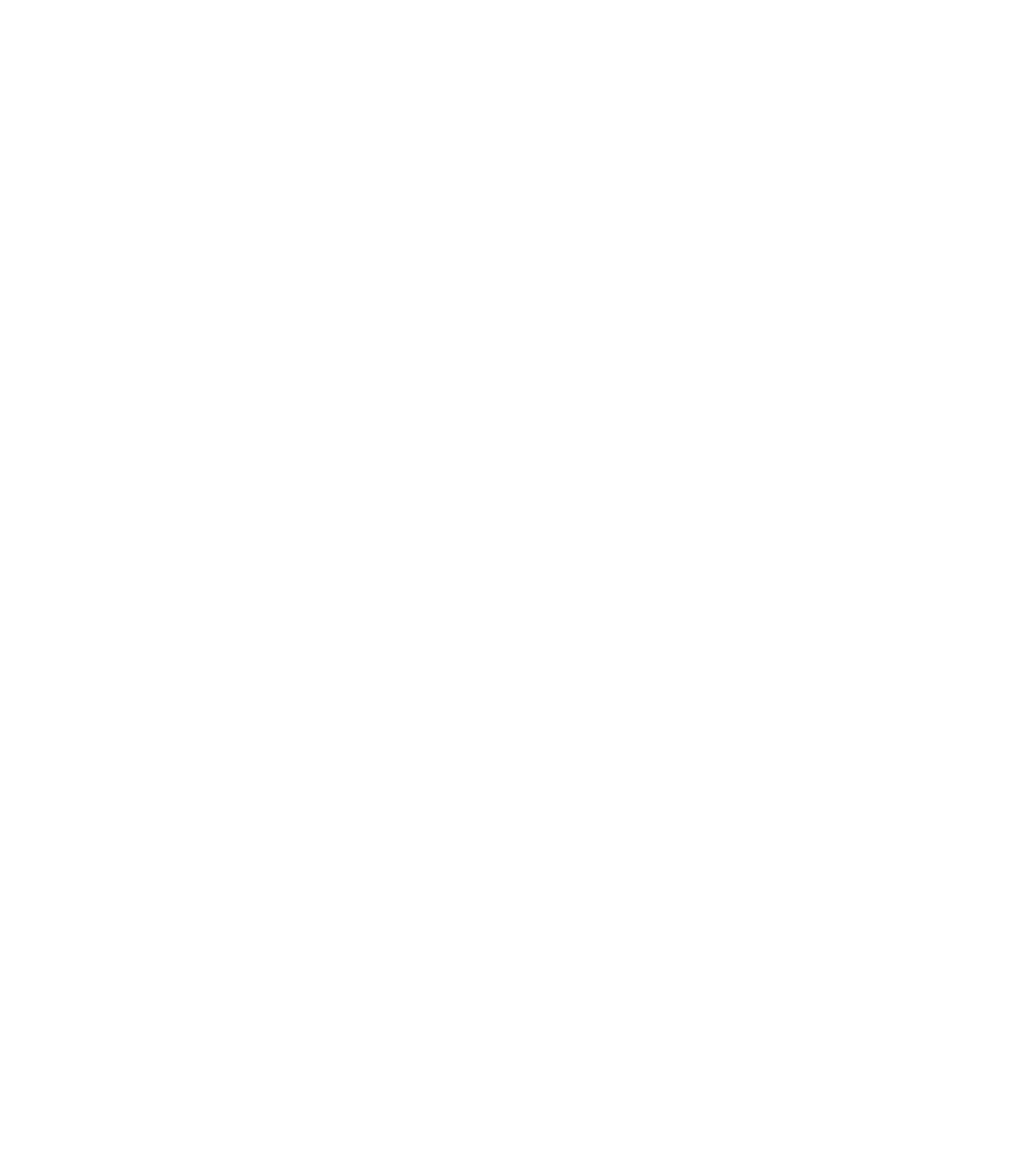
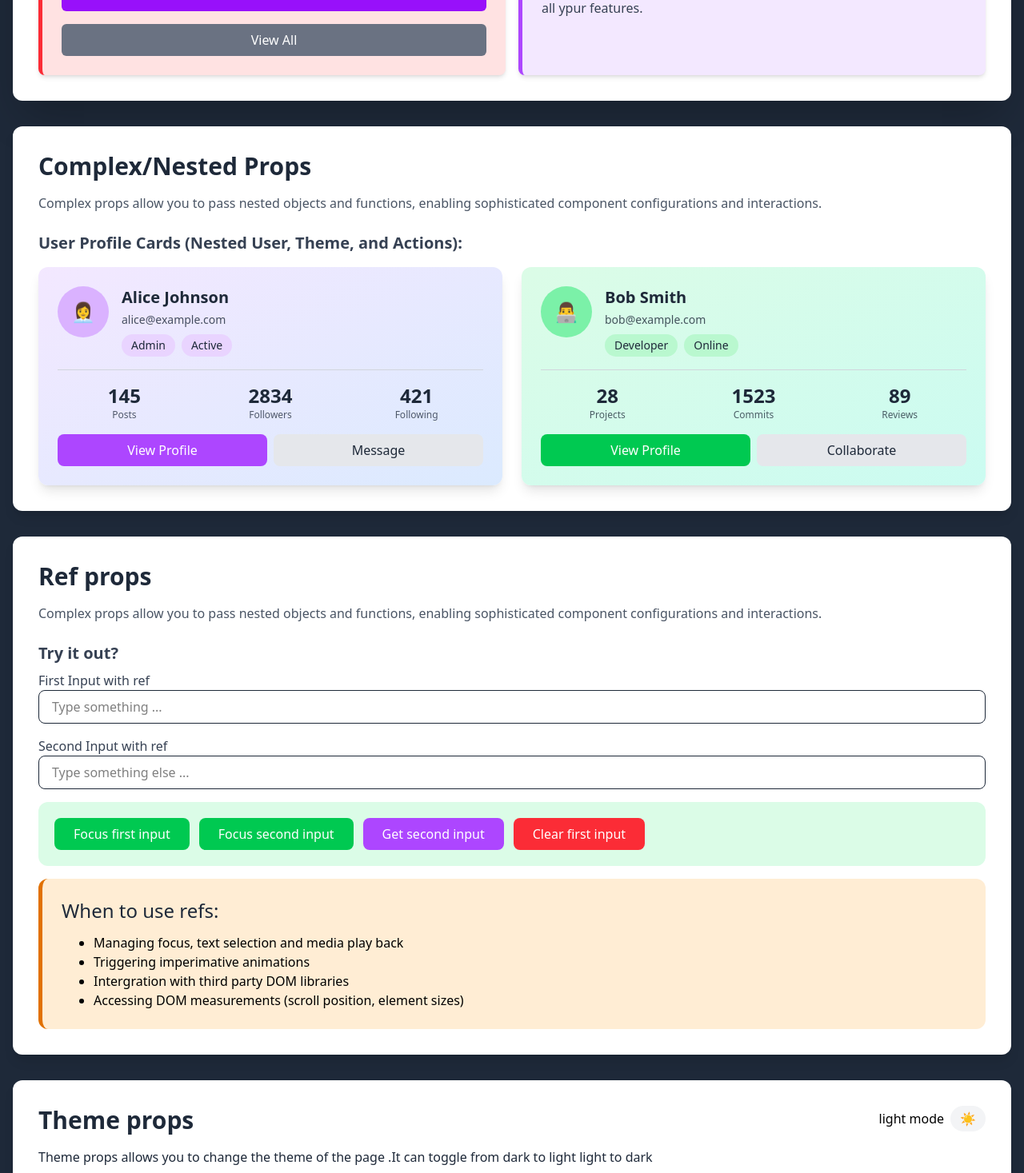
Before and after one commit to shailesh-00git/react-2026, a React (Vite) app in the folder 09-advance-prop-and-comp/: page / in a window 1280 px wide. Shown: the part 1330-2797 px from the top of the page at 80% size. Before the commit the page ends 800 px from the top, so only its background shows below. Built offline with nearby package versions, Linux system fonts and the light colour scheme.

Commit message:
theme prop, context api, custom hooks

```diff
--- a/09-advance-prop-and-comp/src/App.jsx
+++ b/09-advance-prop-and-comp/src/App.jsx
@@ -8,9 +8,9 @@
 function Navigation() {
   const sections = [
     { id: "basic", label: "Basic Props", icon: "📦" },
-    { id: "ref", label: "Ref Props", icon: "®️" },
     { id: "childern", label: "Childern Props", icon: "👦" },
     { id: "complex", label: "Complex Props", icon: "😥" },
+    { id: "ref", label: "Ref Props", icon: "®️" },
     { id: "theme", label: "Theme Props", icon: "🌑" },
   ];
 
@@ -53,16 +53,16 @@
           <div id="basic" className="scroll-mt-200">
             <BasicProps />
           </div>
-          <div id="chidern" className="scroll-mt-200">
+          <div id="childern" className="scroll-mt-24">
             <ChildernProps />
           </div>
-          <div id="complex" className="scroll-mt-200">
+          <div id="complex" className="scroll-mt-24">
             <ComplexProps />
           </div>
-          <div id="ref" className="scroll-mt-200">
+          <div id="ref" className="scroll-mt-24">
             <RefProps />
           </div>
-          <div id="theme" className="scroll-mt-200">
+          <div id="theme" className="scroll-mt-24">
             <ThemeToggler />
           </div>
         </div>
--- a/09-advance-prop-and-comp/src/components/ThemeToggler.jsx
+++ b/09-advance-prop-and-comp/src/components/ThemeToggler.jsx
@@ -1,11 +1,11 @@
-import { createContext, useState } from "react";
+import { createContext, useContext, useState } from "react";
 
-// create context theme
+// 1 .create context theme
 const ThemeContext = createContext();
 
-//theme provideer component
-export function ThemeProvider({ childern }) {
-  //state to stor theme condition
+//2 . theme provideer component
+export function ThemeProvider({ children }) {
+  //state to store theme condition
   const [theme, setTheme] = useState("light");
 
   //theme toggle function
@@ -19,11 +19,137 @@
     themeToggle,
     isDark: theme === "dark",
   };
-  <ThemeContext.Provider value={value}>{childern}</ThemeContext.Provider>;
+
+  return (
+    <ThemeContext.Provider value={value}>{children}</ThemeContext.Provider>
+  );
+}
+
+//custom hooks
+export function useTheme() {
+  const context = useContext(ThemeContext);
+  if (!context) {
+    throw new Error("UseTheme must be within theme provider");
+  }
+  return context;
+}
+
+export function ThemeToggleButton() {
+  const { themeToggle, isDark } = useTheme();
+  return (
+    <button
+      onClick={themeToggle}
+      aria-pressed={isDark}
+      aria-label="Toggle theme"
+      className={`py-1 px-3 rounded-full transition-colors duration-150 focus:outline-none focus:ring-2 focus:ring-offset-2 ${
+        isDark
+          ? "bg-gray-800 text-white hover:bg-gray-700 focus:ring-gray-500"
+          : "bg-gray-100 text-gray-800 hover:bg-gray-200 focus:ring-amber-400"
+      }`}
+    >
+      <span className="sr-only">Toggle theme</span>
+      {isDark ? "🌙" : "☀️"}
+    </button>
+  );
 }
 
 function ThemeToggler() {
-  return <div>ThemeToggler</div>;
+  const { theme, isDark } = useTheme();
+  return (
+    <section
+      className={`p-8 ${
+        theme == "light" ? "bg-white" : "bg-gray-800"
+      }  rounded-xl shadow-lg`}
+    >
+      <div className="flex justify-between gap-4">
+        <h2
+          className={`text-3xl font-bold mb-4 ${
+            theme == "light" ? "text-gray-800" : "text-white"
+          } `}
+        >
+          Theme props
+        </h2>
+        <div className="">
+          <span className={`mx-2 ${isDark && "text-white"}`}>{theme} mode</span>
+          <ThemeToggleButton />
+        </div>
+      </div>
+
+      <p
+        className={` mb-6 ${
+          theme == "light" ? "text-gray-800" : "text-white"
+        } `}
+      >
+        Theme props allows you to change the theme of the page .It can toggle
+        from dark to light light to dark
+      </p>
+
+      <div className="grid grid-cols-2 gap-10">
+        {" "}
+        <div
+          className={`shadow-lg  px-6 py-6 rounded-lg ${
+            theme == "light"
+              ? "bg-white text-gray-900"
+              : "bg-gray-700 text-white"
+          }`}
+        >
+          <h3 className="text-xl font-semibold mb-3">User Information</h3>
+          <p>Name: Shailesh</p>
+          <p>Email: shailesh@gmail.com</p>
+          <p>Role: Developer</p>
+          <div className="mt-4 flex gap-4">
+            <button
+              aria-label="Edit profile"
+              className={`px-4 py-2 rounded-lg ${
+                isDark
+                  ? "bg-blue-500 text-white hover:bg-blue-600 focus:outline-none focus:ring-2 focus:ring-blue-400"
+                  : "bg-amber-500 text-white hover:bg-amber-600 focus:outline-none focus:ring-2 focus:ring-amber-400"
+              }`}
+            >
+              Edit profile
+            </button>
+            <button
+              aria-label="Settings"
+              className={`px-4 py-2 rounded-lg ${
+                theme == "light"
+                  ? "bg-gray-300 text-gray-800 hover:bg-gray-400"
+                  : "bg-gray-600 text-white hover:bg-gray-500"
+              } focus:outline-none focus:ring-2 focus:ring-gray-400`}
+            >
+              Settings
+            </button>
+          </div>
+        </div>
+        <div
+          className={`shadow-lg px-6 py-6 rounded-lg ${
+            theme == "light"
+              ? "bg-white text-gray-900"
+              : "bg-gray-700 text-white"
+          }`}
+        >
+          <h3 className="text-xl font-semibold mb-3">Stastics</h3>
+          <div className="flex justify-between mb-1 ">
+            <span>Total clicks:</span>
+            <span className={` ${isDark && "text-blue-500"} font-semibold`}>
+              0
+            </span>
+          </div>
+          <div className="flex justify-between mb-1 ">
+            <span>Theme:</span>
+            <span className={` ${isDark && "text-white"} font-semibold`}>
+              {theme}
+            </span>
+          </div>
+          <div className="flex justify-between mb-1 ">
+            <span>Status:</span>
+            <span className={` ${isDark && "text-green-500"} font-semibold`}>
+              Active
+            </span>
+          </div>
+        </div>
+      </div>
+    </section>
+  );
 }
 
 export default ThemeToggler;
```
